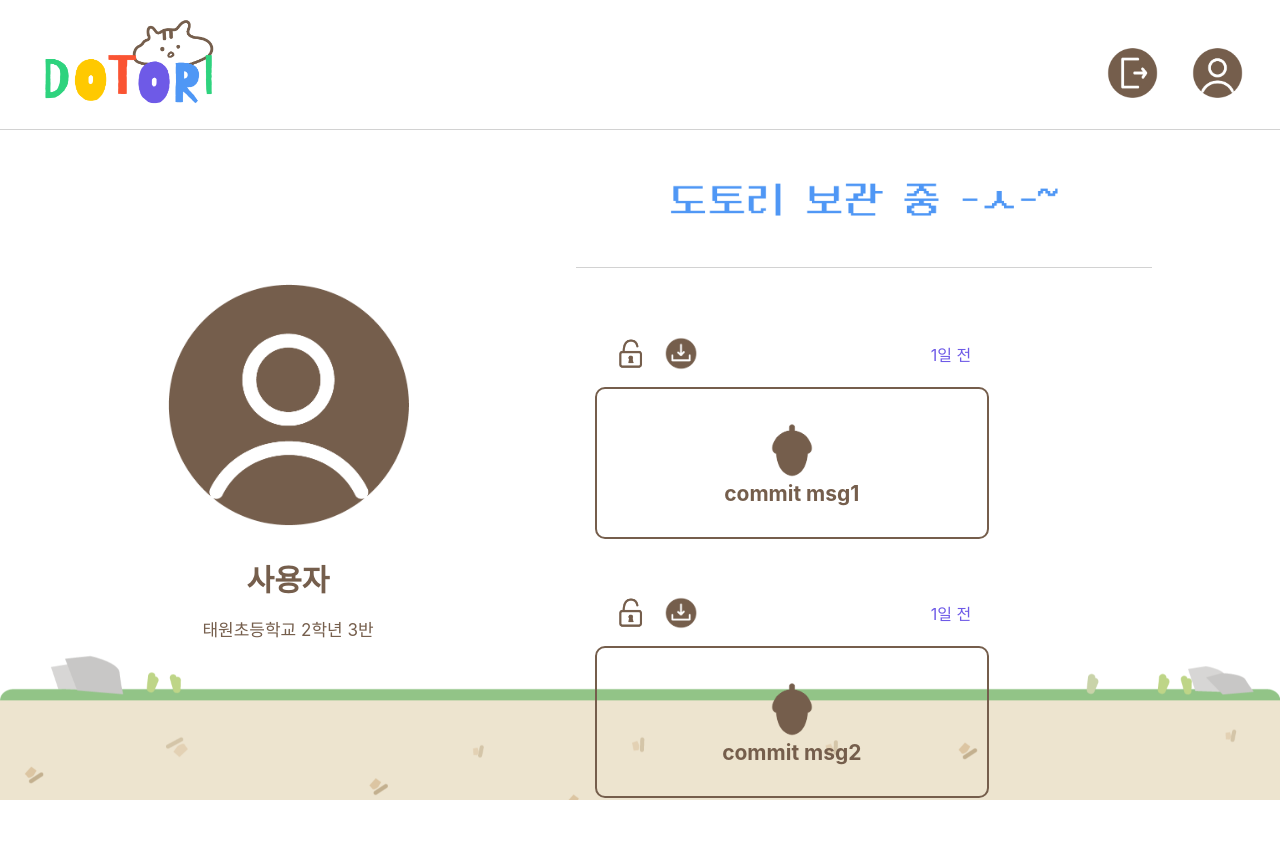
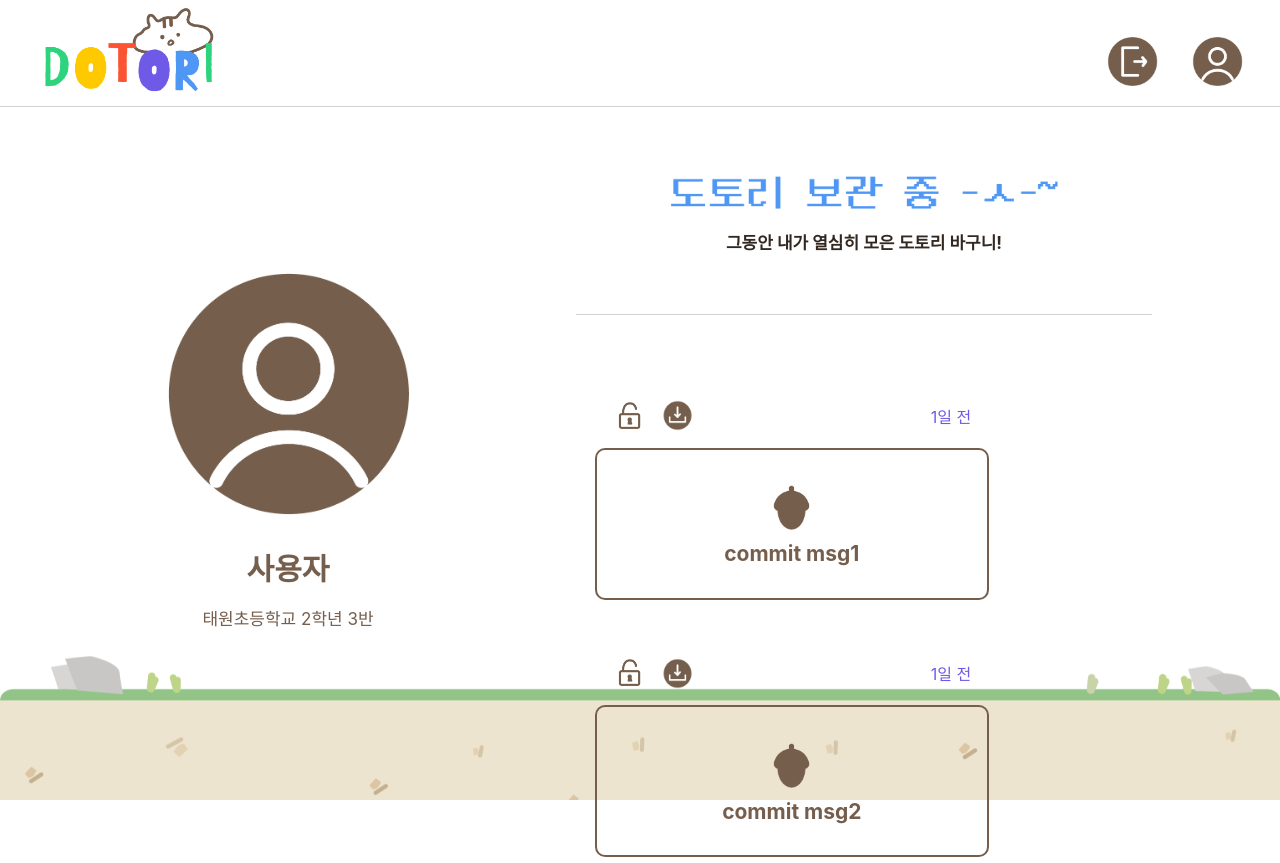
Before and after one commit to DOTORI-JointHackathonForSWUniv/dotori-website, a React (Create React App) app: page /user in a window 1280 px wide. Before the commit the page ends 800 px from the top, so only its background shows below. Built offline with nearby package versions, Linux system fonts and the light colour scheme.

Commit message:
Modify design

```diff
--- a/src/components/header.js
+++ b/src/components/header.js
@@ -42,7 +42,7 @@ const Header = ({ history }) => {
 
     return (
         <Wrapper>
-            <LogoImg src={logo}></LogoImg>
+            <LogoImg src={logo} onClick={() => movePage("")}></LogoImg>
             <UserBox>
                 <User src={user} onClick={() => movePage("user")}></User>
                 <Logout src={logout}></Logout>
--- a/src/components/main.js
+++ b/src/components/main.js
@@ -54,11 +54,13 @@ const TitleBox = styled.div`
     flex-direction: row;
     align-items: center;
     padding: 1rem 0;
+    width: 100%;
 `;
 
 const UserIcon = styled.img`
-    width: 46px;
-    height: 44px;
+    width: 44px;
+    height: 42px;
+    padding-left: 12px;
 `;
 const UserName = styled.div`
     font-weight: 800;
@@ -71,7 +73,9 @@ const TitleText = styled.div`
 `;
 const Day = styled.div`
     color: #6e5ae7;
-    padding-left: 72px;
+    flex: 1;
+    text-align: right;
+    padding-right: 10px;
 `;
 
 const CodeBox = styled.div`
@@ -86,13 +90,14 @@ const CodeBox = styled.div`
     background: white;
 `;
 const CommitIcon = styled.img`
-    width: 62px;
-    height: 62px;
+    width: 55px;
+    height: 53.1px;
 `;
 const CommitMsg = styled.div`
     font-size: 21px;
     font-weight: bold;
     color: #755e4c;
+    margin-top: 7px;
 `;
 
 const Main = ({ history }) => {
@@ -119,7 +124,7 @@ const Main = ({ history }) => {
                             <TitleBox>
                                 <UserIcon src={user}></UserIcon>
                                 <UserName>{feed.user}</UserName>
-                                <TitleText>님 집에 있는 도토리 바구니</TitleText>
+                                <TitleText>님 집에 있는 도토리 주머니</TitleText>
                                 <Day>{`${feed.day}일 전`}</Day>
                             </TitleBox>
                             <CodeBox>
--- a/src/components/user.js
+++ b/src/components/user.js
@@ -32,7 +32,7 @@ const ProfileBox = styled.div`
 const UserIcon = styled.img`
     width: 271px;
     height: 262px;
-    padding-top: 25%;
+    padding-top: 27%;
 `;
 const UserName = styled.div`
     font-size: 30px;
@@ -52,8 +52,16 @@ const ContentSection = styled.div`
 const Title = styled.img`
     width: 400px;
     height: 41px;
-    padding: 3rem 0;
+    padding-top: 4rem;
     margin: 0 auto;
+`;
+const SubTitle = styled.div`
+    font-size: 17px;
+    font-weight: bold;
+    color: #332820;
+    margin: 0 auto;
+    margin-top: 17px;
+    margin-bottom: 60px;
 `;
 const ContentBox = styled.div`
     border-top: solid 0.7px #d2d2d2;
@@ -62,7 +70,7 @@ const ContentBox = styled.div`
     max-height: 500px;
     display: flex;
     flex-wrap: wrap;
-    padding-top: 2rem;
+    padding-top: 3rem;
     overflow-y: scroll;
 `;
 
@@ -81,13 +89,13 @@ const TitleBox = styled.div`
     align-items: center;
 `;
 const Lock = styled.img`
-    width: 35px;
-    height: 33.8px;
+    width: 33px;
+    height: 32px;
     padding: 0 1rem;
 `;
 const DownLoad = styled.img`
-    width: 34px;
-    height: 32.8px;
+    width: 31px;
+    height: 31px;
 `;
 const Day = styled.div`
     font-size: 16px;
@@ -114,11 +122,12 @@ const CodeBox = styled.div`
     }};
 `;
 const CommitIcon = styled.img`
-    width: 62px;
-    height: 62px;
+    width: 55px;
+    height: 53.1px;
 `;
 const CommitMsg = styled.div`
     font-size: 21px;
+    margin-top: 7px;
     font-weight: bold;
     color: ${(props) => {
         if (props.is_public) {
@@ -153,6 +162,7 @@ const User = ({ history }) => {
                 </ProfileBox>
                 <ContentSection>
                     <Title src={mypage_title}></Title>
+                    <SubTitle>그동안 내가 열심히 모은 도토리 바구니!</SubTitle>
                     <ContentBox>
                         {feeds.map((feed) => {
                             return (
```
